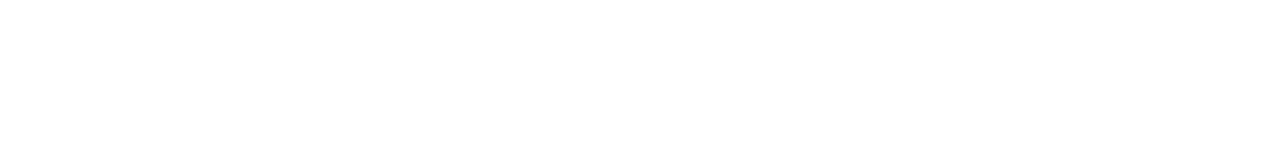
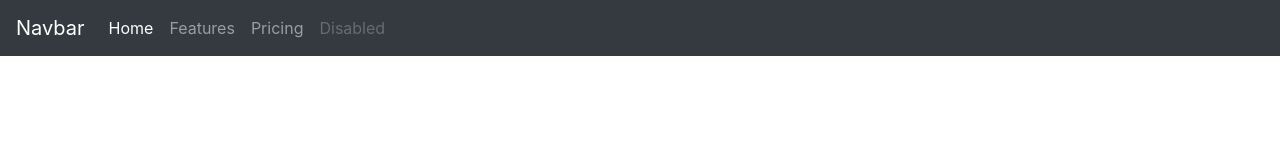
Before and after one commit to MaxHanson07/Responsive-Portfolio, a plain HTML site: page index.html in a window 1280 px wide. Drawn offline with nearby package versions, Linux system fonts and the light colour scheme.

Commit message:
Linked bootstrap and added navbar

```diff
--- a/index.html
+++ b/index.html
@@ -3,9 +3,37 @@
 <head>
     <meta charset="UTF-8">
     <meta name="viewport" content="width=device-width, initial-scale=1.0">
+
     <title>Document</title>
+
+    <!-- Bootstrap CSS -->
+    <link rel="stylesheet" href="https://maxcdn.bootstrapcdn.com/bootstrap/4.0.0/css/bootstrap.min.css">
+
 </head>
 <body>
+    <!-- Bootstrap code for navbar -->
+    <nav class="navbar navbar-expand-lg navbar-dark bg-dark">
+        <a class="navbar-brand" href="#">Navbar</a>
+        <button class="navbar-toggler" type="button" data-toggle="collapse" data-target="#navbarNav" aria-controls="navbarNav" aria-expanded="false" aria-label="Toggle navigation">
+          <span class="navbar-toggler-icon"></span>
+        </button>
+        <div class="collapse navbar-collapse" id="navbarNav">
+          <ul class="navbar-nav">
+            <li class="nav-item active">
+              <a class="nav-link" href="#">Home <span class="sr-only">(current)</span></a>
+            </li>
+            <li class="nav-item">
+              <a class="nav-link" href="#">Features</a>
+            </li>
+            <li class="nav-item">
+              <a class="nav-link" href="#">Pricing</a>
+            </li>
+            <li class="nav-item">
+              <a class="nav-link disabled" href="#">Disabled</a>
+            </li>
+          </ul>
+        </div>
+      </nav>
 
 </body>
 </html>
```
